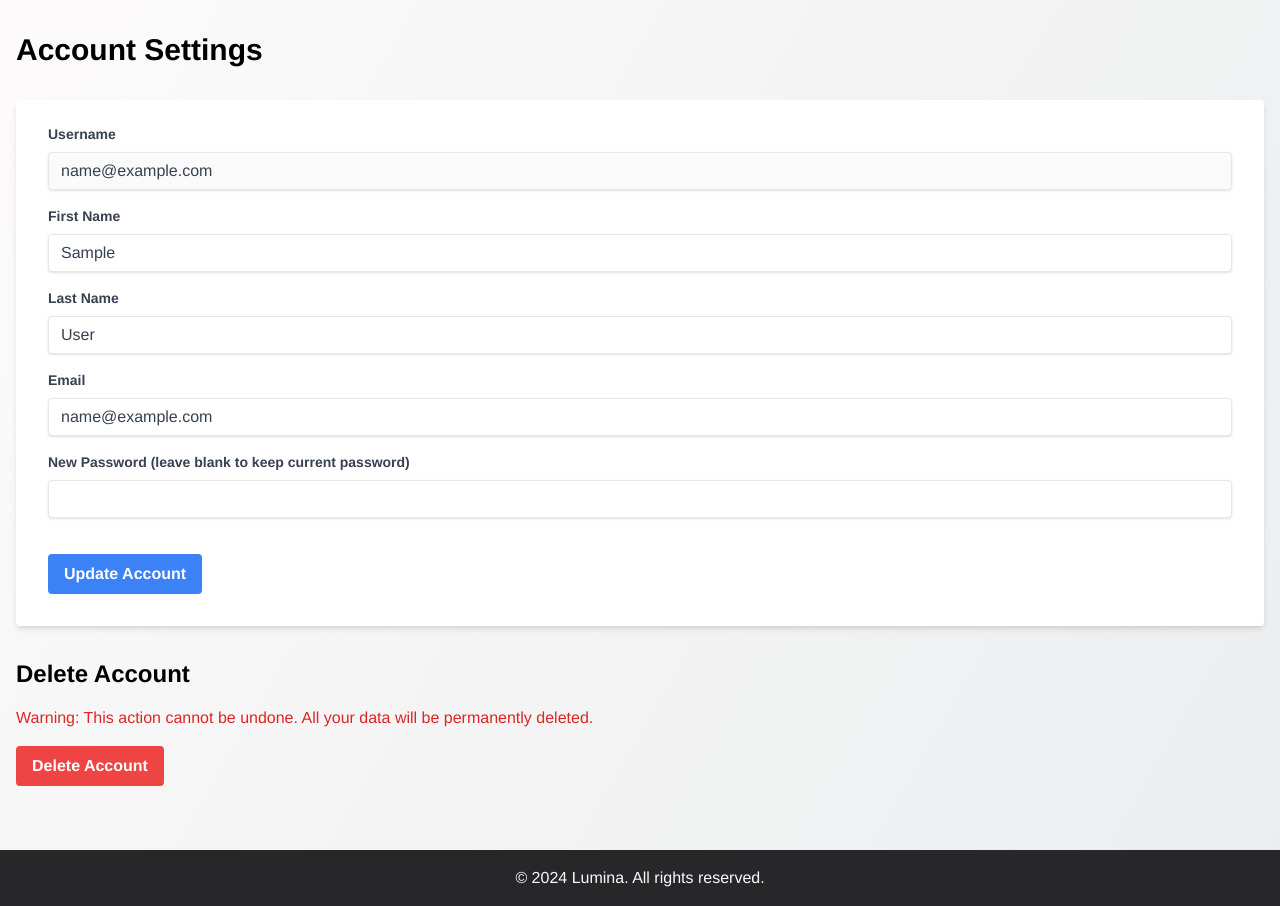
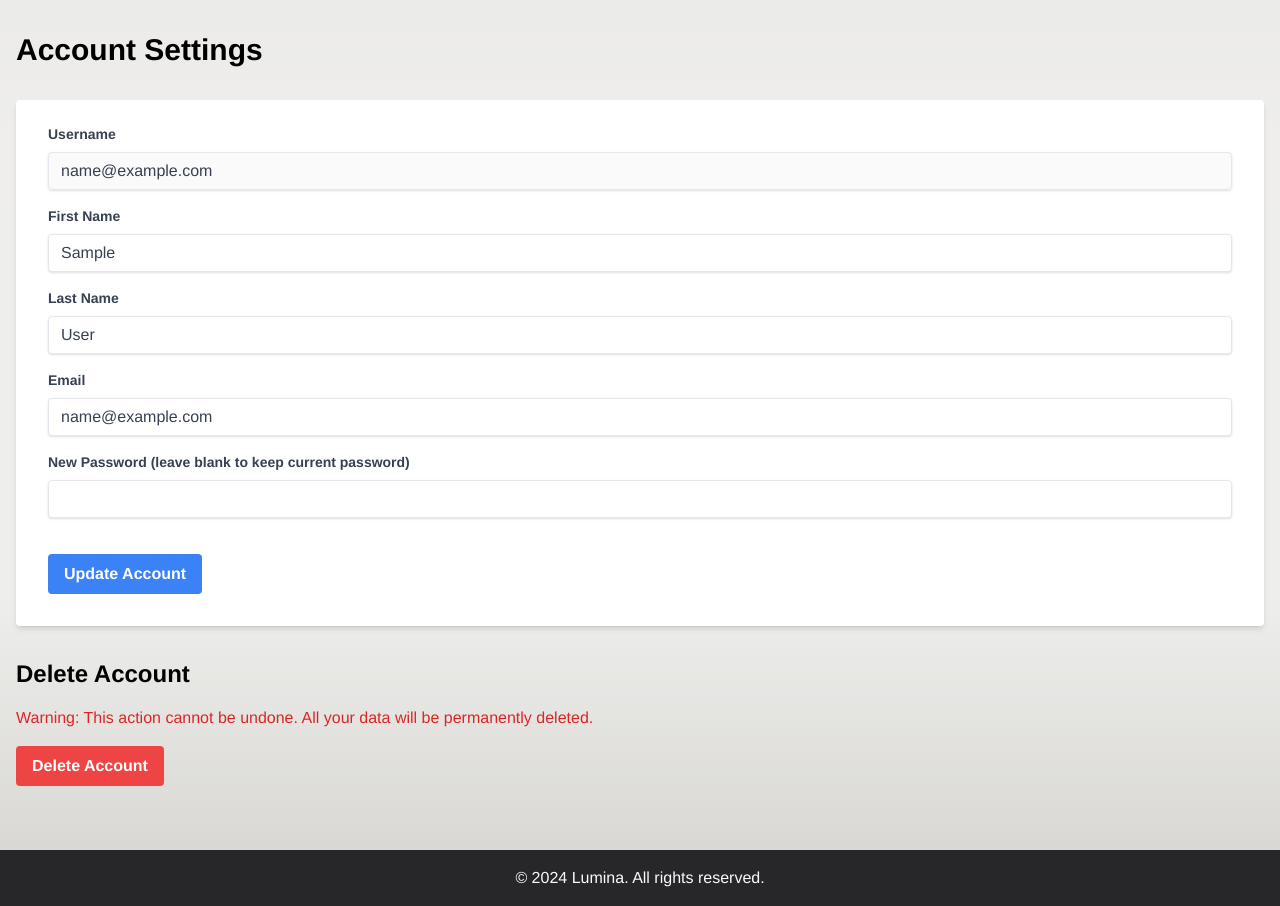
Before and after one commit to cbeau79/YouTubeReports, a Flask app: page /account in a window 1280 px wide. Shown: the part 96-1002 px from the top of the page. Run offline with Flask 3, Linux system fonts and the light colour scheme; the visitor is signed in with stand-in values (Sample User, id 1); some libraries are stand-ins or nearby versions.

Commit message:
background gradient alteration

```diff
--- a/templates/layout.html
+++ b/templates/layout.html
@@ -45,7 +45,9 @@
 
         /* Rest of the existing styles remain the same */
         body {
-            background-image: linear-gradient(120deg, #fdfbfb 0%, #ebedee 100%);
+            /* background-image: linear-gradient(120deg, #fdfbfb 0%, #ebedee 100%); */
+            /* background-image: linear-gradient(135deg, #fdfcfb 0%, #e2d1c3 100%); */
+            background-image: linear-gradient(to top, #d5d4d0 0%, #d5d4d0 1%, #eeeeec 31%, #efeeec 75%, #e9e9e7 100%);
             font-family: Helvetica, sans-serif;
             font-weight: 300;
             font-style: normal;
```
